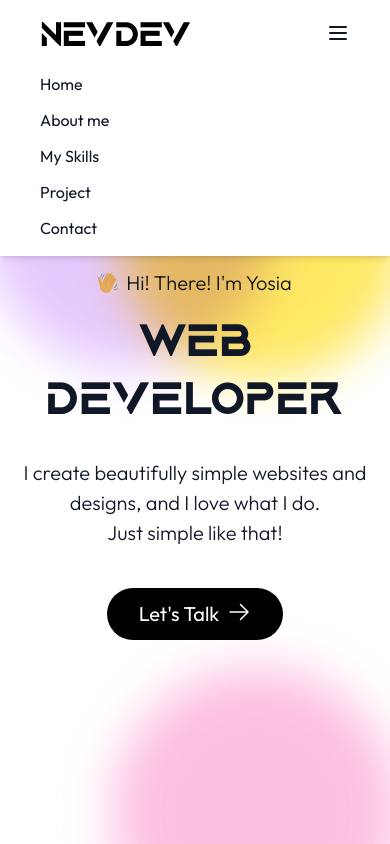
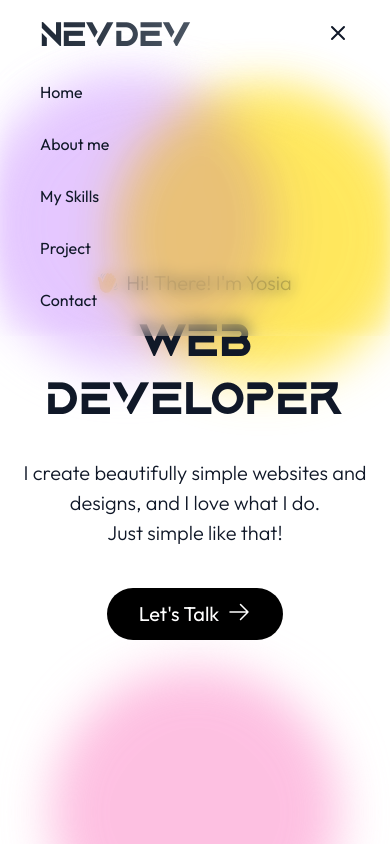
Before and after one commit to NevDev48/MyPortofolio, a website: page index.html in a window 390 px wide. Both pictures are taken after a click on the button 338 px from the left and 32 px from the top of the page. Shown: the top 844 px of the page. Drawn offline with Linux system fonts and the light colour scheme.

Commit message:
Enhance navbar with glass effect and add custom styles for links and logo

```diff
--- a/index.html
+++ b/index.html
@@ -7,43 +7,44 @@
     <title>Portofolio</title>
 </head>
 <body style="overflow-x: hidden;">
-    <nav class="bg-white w-full px-6 py-4 shadow-md z-50 fixed top-0 left-0">
+    <nav id="navbar" class="glass-nav w-full px-6 py-4 z-50 fixed top-0 left-0">
         <div class="container">
             <div class="flex justify-between items-center">
                 <!-- Logo/Brand -->
                 <div class="flex items-center">
-                <span class="text-4xl font-bold tracking-tight">nevdev</span>
+                    <span class="logo-text text-4xl font-bold tracking-tight">nevdev</span>
                 </div>
 
                 <!-- Desktop Navigation -->
                 <div class="hidden md:flex space-x-8">
-                <a href="#home" class="text-gray-900 hover:text-gray-600 transition" style="font-family: 'Outfit', sans-serif;">Home</a>
-                <a href="#about" class="text-gray-900 hover:text-gray-600 transition" style="font-family: 'Outfit', sans-serif;">About me</a>
-                <a href="#skills" class="text-gray-900 hover:text-gray-600 transition" style="font-family: 'Outfit', sans-serif;">My Skills</a>
-                <a href="#project" class="text-gray-900 hover:text-gray-600 transition" style="font-family: 'Outfit', sans-serif;">Project</a>
-                <a href="#contact" class="text-gray-900 hover:text-gray-600 transition" style="font-family: 'Outfit', sans-serif;">Contact</a>
+                    <a href="#home" class="nav-link text-gray-900 hover:text-gray-600 transition" style="font-family: 'Outfit', sans-serif;">Home</a>
+                    <a href="#about" class="nav-link text-gray-900 hover:text-gray-600 transition" style="font-family: 'Outfit', sans-serif;">About me</a>
+                    <a href="#skills" class="nav-link text-gray-900 hover:text-gray-600 transition" style="font-family: 'Outfit', sans-serif;">My Skills</a>
+                    <a href="#project" class="nav-link text-gray-900 hover:text-gray-600 transition" style="font-family: 'Outfit', sans-serif;">Project</a>
+                    <a href="#contact" class="nav-link text-gray-900 hover:text-gray-600 transition" style="font-family: 'Outfit', sans-serif;">Contact</a>
                 </div>
-
 
                 <!-- Mobile menu button -->
                 <div class="md:hidden">
-                <button class="mobile-menu-button outline-none">
-                    <svg class="w-6 h-6 text-gray-900" fill="none" stroke="currentColor" viewBox="0 0 24 24">
+                    <button id="mobile-menu-button" class="outline-none">
+                        <svg id="menu-icon" class="w-6 h-6 text-gray-900" fill="none" stroke="currentColor" viewBox="0 0 24 24">
                             <path stroke-linecap="round" stroke-linejoin="round" stroke-width="2" d="M4 6h16M4 12h16M4 18h16"></path>
+                        </svg>
+                        <svg id="close-icon" class="w-6 h-6 text-gray-900 hidden" fill="none" stroke="currentColor" viewBox="0 0 24 24">
+                            <path stroke-linecap="round" stroke-linejoin="round" stroke-width="2" d="M6 18L18 6M6 6l12 12"></path>
                         </svg>
                     </button>
                 </div>
             </div>
 
-
             <!-- Mobile Menu -->
-        <div class="hidden mobile-menu mt-4">
-            <div class="flex flex-col space-y-3">
-                <a href="#home" class="text-gray-900 hover:text-gray-600 transition" style="font-family: 'Outfit', sans-serif;">Home</a>
-                <a href="#about" class="text-gray-900 hover:text-gray-600 transition" style="font-family: 'Outfit', sans-serif;">About me</a>
-                <a href="#skills" class="text-gray-900 hover:text-gray-600 transition" style="font-family: 'Outfit', sans-serif;">My Skills</a>
-                <a href="#project" class="text-gray-900 hover:text-gray-600 transition" style="font-family: 'Outfit', sans-serif;">Project</a>
-                <a href="#contact" class="text-gray-900 hover:text-gray-600 transition" style="font-family: 'Outfit', sans-serif;">Contact</a>
+            <div id="mobile-menu" class="hidden mobile-menu mt-4">
+                <div class="flex flex-col space-y-3 p-4 bg-white/80 backdrop-blur-sm rounded-lg">
+                    <a href="#home" class="text-gray-900 hover:text-gray-600 hover:bg-gray-100/50 transition px-3 py-2 rounded-md" style="font-family: 'Outfit', sans-serif;">Home</a>
+                    <a href="#about" class="text-gray-900 hover:text-gray-600 hover:bg-gray-100/50 transition px-3 py-2 rounded-md" style="font-family: 'Outfit', sans-serif;">About me</a>
+                    <a href="#skills" class="text-gray-900 hover:text-gray-600 hover:bg-gray-100/50 transition px-3 py-2 rounded-md" style="font-family: 'Outfit', sans-serif;">My Skills</a>
+                    <a href="#project" class="text-gray-900 hover:text-gray-600 hover:bg-gray-100/50 transition px-3 py-2 rounded-md" style="font-family: 'Outfit', sans-serif;">Project</a>
+                    <a href="#contact" class="text-gray-900 hover:text-gray-600 hover:bg-gray-100/50 transition px-3 py-2 rounded-md" style="font-family: 'Outfit', sans-serif;">Contact</a>
                 </div>
             </div>
         </div>
@@ -52,7 +53,7 @@
     <div id="home" class="container relative overflow-visible mx-auto flex flex-col justify-center items-center min-h-screen mt-20 pb-24">
         <div class="absolute top-0 -left-4 w-72 h-72 bg-purple-300 rounded-full opacity-70 mix-blend-multiply filter blur-xl animate-blob z-0"></div>
         <div class="absolute top-3 -right-4 w-72 h-72 bg-yellow-300 rounded-full opacity-70 mix-blend-multiply filter blur-xl animate-blob animation-delay-2000 z-0"></div>
-        <div class="absolute -bottom-8 left-28 w-72 h-72 bg-pink-300 rounded-full opacity-70 mix-blend-multiply filter blur-xl animate-blob animation-delay-4000 z-0"></div>
+        <div class="absolute -bottom-8 left-27 w-72 h-72 bg-pink-300 rounded-full opacity-70 mix-blend-multiply filter blur-xl animate-blob animation-delay-4000 z-0"></div>
 
             <div class="justify-center items-center z9">
             <p class="text-gray-900 flex items-center gap-2" style="font-family: 'Outfit', 'serif'; font-size: 20px;">
@@ -269,11 +270,27 @@
 
 
      <script>
-        const mobileMenuButton = document.querySelector('.mobile-menu-button');
-        const mobileMenu = document.querySelector('.mobile-menu');
+         // Mobile menu toggle
+    const mobileMenuButton = document.getElementById('mobile-menu-button');
+    const mobileMenu = document.getElementById('mobile-menu');
+    const menuIcon = document.getElementById('menu-icon');
+    const closeIcon = document.getElementById('close-icon');
 
     mobileMenuButton.addEventListener('click', () => {
         mobileMenu.classList.toggle('hidden');
+        menuIcon.classList.toggle('hidden');
+        closeIcon.classList.toggle('hidden');
+    });
+
+    // Navbar scroll effect
+    const navbar = document.getElementById('navbar');
+
+    window.addEventListener('scroll', () => {
+        if (window.scrollY > 10) {
+            navbar.classList.add('scrolled');
+        } else {
+            navbar.classList.remove('scrolled');
+        }
     });
     </script>
 </body>
```
Also changed, not shown: src/output.css. Lines whose indentation alone changed are shown as unchanged.
